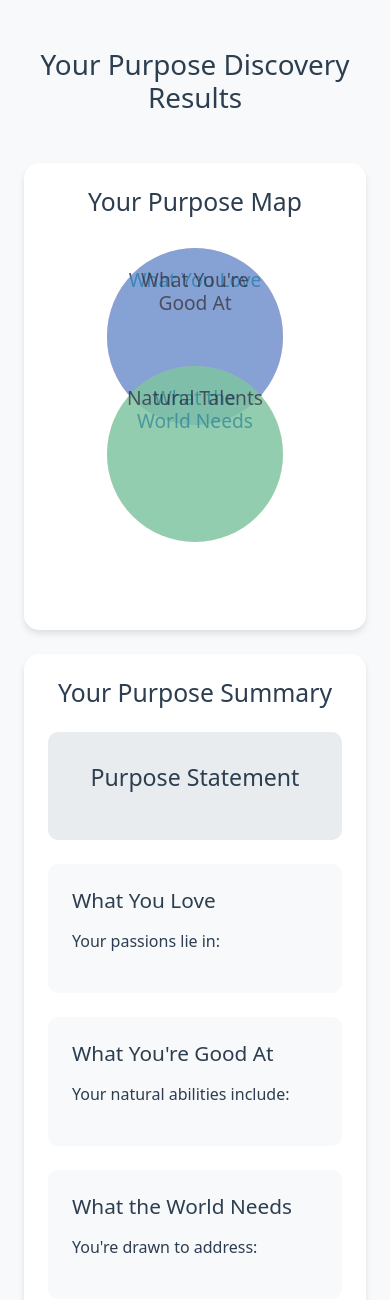
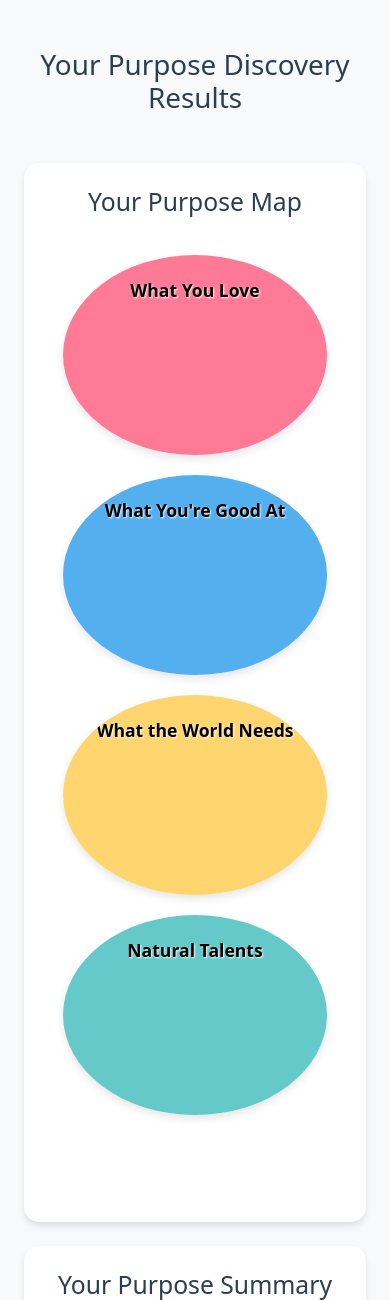
Before and after one commit to drntamm/PurposeFinder, a Flask app: template templates/results.html in a window 390 px wide. Shown: the part 56-1356 px from the top of the page. Run offline with Flask 3, Linux system fonts and the light colour scheme; the template is opened without the code that fills it, so the values that code supplies are empty.

Commit message:
Fix: Improve Venn diagram consistency across pages
- Remove duplicate styles from results.html
- Update venn.css with improved styling
- Add consistent hover effects and shadows
- Improve mobile responsiveness
- Add backdrop-filter for better text readability

```diff
--- a/static/css/venn.css
+++ b/static/css/venn.css
@@ -14,13 +13,13 @@
     width: 280px;
     height: 280px;
     border-radius: 50%;
-    padding: 20px;
+    padding: 25px;
     color: #333;
     font-weight: 500;
     opacity: 0.9;
     transition: all 0.3s ease;
     overflow: auto;
-    box-shadow: 0 2px 4px rgba(0, 0, 0, 0.1);
+    box-shadow: 0 4px 8px rgba(0, 0, 0, 0.1);
 }
 
 .venn-circle::-webkit-scrollbar {
@@ -40,14 +39,16 @@
     opacity: 1;
     transform: scale(1.05);
     z-index: 10;
+    box-shadow: 0 6px 12px rgba(0, 0, 0, 0.15);
 }
 
-.venn-circle h3 {
+.venn-circle h3, .venn-circle h4 {
     font-size: 1.1rem;
     margin-bottom: 10px;
     color: #000;
     text-align: center;
-    text-shadow: 1px 1px 1px rgba(255, 255, 255, 0.8);
+    text-shadow: 1px 1px 2px rgba(255, 255, 255, 0.9);
+    font-weight: 600;
 }
 
 .venn-circle ul {
@@ -140,7 +147,8 @@
 @media (max-width: 768px) {
     .venn-container {
         height: auto;
-        padding: 10px;
+        padding: 15px;
+        margin: 1rem auto;
     }
 
     .venn-circle {
@@ -149,9 +157,23 @@
         height: auto;
         min-height: 200px;
         margin-bottom: 20px;
+        top: auto !important;
+        left: auto !important;
+        right: auto !important;
+        bottom: auto !important;
+        opacity: 1;
+    }
+
+    .venn-circle ul li {
+        background: rgba(255, 255, 255, 0.4);
+    }
+
+    .ikigai-center {
+        position: relative;
+        transform: none;
         top: auto;
         left: auto;
-        right: auto;
-        bottom: auto;
+        margin: 20px auto;
+        width: fit-content;
     }
 }
--- a/templates/results.html
+++ b/templates/results.html
@@ -3,6 +3,7 @@
 {% block title %}Your Purpose Results{% endblock %}
 
 {% block styles %}
+<link rel="stylesheet" href="{{ url_for('static', filename='css/venn.css') }}">
 <style>
 .card {
     border: none;
@@ -55,64 +56,6 @@
 .btn-lg:hover {
     transform: translateY(-2px);
     box-shadow: 0 4px 8px rgba(0, 0, 0, 0.15);
-}
-
-.venn-container {
-    position: relative;
-    width: 100%;
-    padding-bottom: 100%;
-    margin: 2rem auto;
-}
-
-.venn-circle {
-    position: absolute;
-    width: 60%;
-    height: 60%;
-    border-radius: 50%;
-    padding: 20px;
-    opacity: 0.85;
-    transition: all 0.3s ease;
-}
-
-.venn-circle:hover {
-    opacity: 1;
-    transform: scale(1.05);
-    z-index: 10;
-}
-
-.venn-circle h3 {
-    font-size: 1.2rem;
-    margin-bottom: 1rem;
-    text-align: center;
-}
-
-.venn-circle ul {
-    font-size: 0.9rem;
-    padding-left: 1.5rem;
-}
-
-.love {
-    background-color: rgba(255, 99, 132, 0.7);
-    top: 0;
-    left: 20%;
-}
-
-.good-at {
-    background-color: rgba(54, 162, 235, 0.7);
-    top: 0;
-    right: 20%;
-}
-
-.world-needs {
-    background-color: rgba(255, 206, 86, 0.7);
-    bottom: 0;
-    left: 20%;
-}
-
-.natural-talents {
-    background-color: rgba(75, 192, 192, 0.7);
-    bottom: 0;
-    right: 20%;
 }
 
 @media (max-width: 992px) {
```
Also changed, not shown: other parts of static/css/venn.css (+21 -16 lines).
